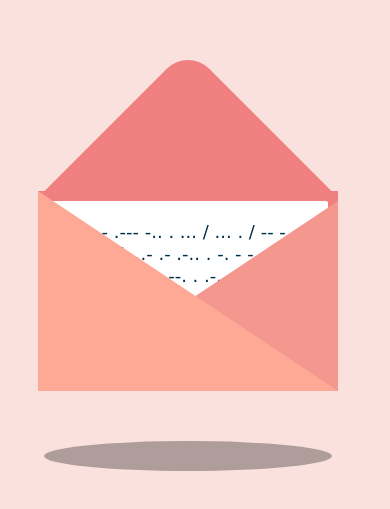
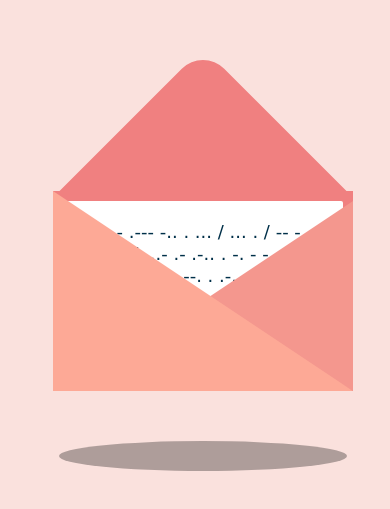
Before and after one commit to jpavlicek00/valentines-day-question.github.io, a plain HTML site: page envelope-page/index.html in a window 390 px wide. Shown: the part 169-678 px from the top of the page. Drawn offline with Linux system fonts and the light colour scheme; a web font is replaced by a local one.

Commit message:
Update style.css

```diff
--- a/envelope-page/css/style.css
+++ b/envelope-page/css/style.css
@@ -158,7 +158,6 @@ body{
     .container {
         position: relative;
         width: 80%;
-        left:-15px;
         top:-60px;
     }
 
```
